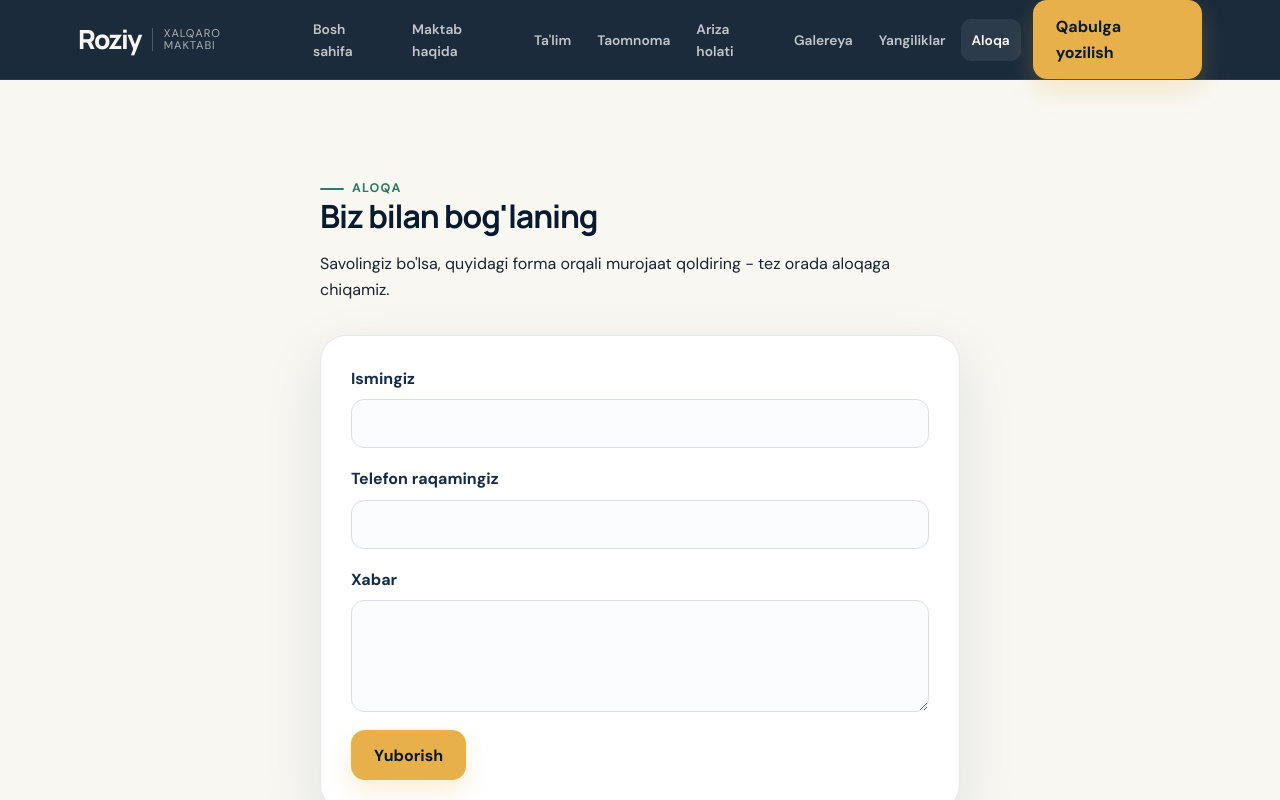
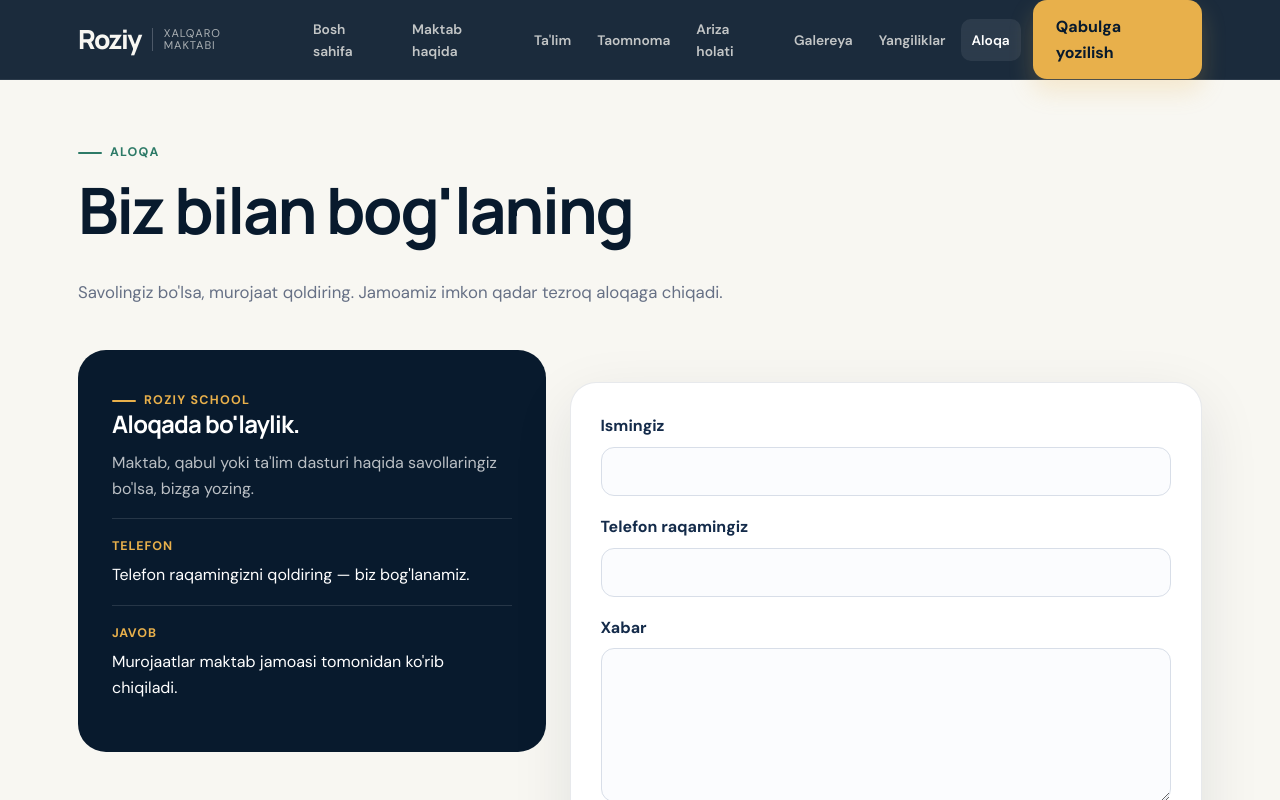
Before and after one commit to nodirbek-code/roziy_school, a React (Vite) app in the folder roziy-frontend/: page /aloqa in a window 1280 px wide. Shown: the top 800 px of the page. Built offline with nearby package versions, Linux system fonts and the light colour scheme; no server answers.

Commit message:
feat: modernize contact page UI

```diff
--- a/roziy-frontend/src/pages/Contact.jsx
+++ b/roziy-frontend/src/pages/Contact.jsx
@@ -4,49 +4,21 @@ import "./form.css";
 
 export default function Contact() {
   const [form, setForm] = useState({ full_name: "", phone: "", message: "" });
-  const [status, setStatus] = useState("idle"); // idle | sending | done | error
-
+  const [status, setStatus] = useState("idle");
   const handleChange = (e) => setForm({ ...form, [e.target.name]: e.target.value });
-
-  const handleSubmit = async (e) => {
-    e.preventDefault();
-    setStatus("sending");
-    try {
-      await sendContactMessage(form);
-      setStatus("done");
-      setForm({ full_name: "", phone: "", message: "" });
-    } catch {
-      setStatus("error");
-    }
-  };
-
-  return (
-    <div className="container section" style={{ maxWidth: 640 }}>
-      <span className="eyebrow">Aloqa</span>
-      <h1>Biz bilan bog'laning</h1>
-      <p>Savolingiz bo'lsa, quyidagi forma orqali murojaat qoldiring - tez orada aloqaga chiqamiz.</p>
-
+  const handleSubmit = async (e) => { e.preventDefault(); setStatus("sending"); try { await sendContactMessage(form); setStatus("done"); setForm({ full_name: "", phone: "", message: "" }); } catch { setStatus("error"); } };
+  return <main className="page-shell"><div className="container">
+    <header className="page-header"><div><span className="eyebrow">Aloqa</span><h1>Biz bilan bog'laning</h1><p>Savolingiz bo'lsa, murojaat qoldiring. Jamoamiz imkon qadar tezroq aloqaga chiqadi.</p></div></header>
+    <div className="contact-layout">
+      <aside className="contact-info"><span className="eyebrow" style={{ color: "var(--color-gold)" }}>Roziy School</span><h2>Aloqada bo'laylik.</h2><p>Maktab, qabul yoki ta'lim dasturi haqida savollaringiz bo'lsa, bizga yozing.</p><div className="contact-info__item"><strong>Telefon</strong><span>Telefon raqamingizni qoldiring — biz bog'lanamiz.</span></div><div className="contact-info__item"><strong>Javob</strong><span>Murojaatlar maktab jamoasi tomonidan ko'rib chiqiladi.</span></div></aside>
       <form className="site-form" onSubmit={handleSubmit}>
-        <label>
-          Ismingiz
-          <input name="full_name" value={form.full_name} onChange={handleChange} required />
-        </label>
-        <label>
-          Telefon raqamingiz
-          <input name="phone" value={form.phone} onChange={handleChange} required />
-        </label>
-        <label>
-          Xabar
-          <textarea name="message" rows={4} value={form.message} onChange={handleChange} required />
-        </label>
-
-        <button className="btn btn--primary" type="submit" disabled={status === "sending"}>
-          {status === "sending" ? "Yuborilmoqda..." : "Yuborish"}
-        </button>
-
+        <label>Ismingiz<input name="full_name" value={form.full_name} onChange={handleChange} required /></label>
+        <label>Telefon raqamingiz<input name="phone" value={form.phone} onChange={handleChange} required /></label>
+        <label>Xabar<textarea name="message" rows={6} value={form.message} onChange={handleChange} required /></label>
+        <button className="btn btn--primary" type="submit" disabled={status === "sending"}>{status === "sending" ? "Yuborilmoqda..." : "Xabar yuborish →"}</button>
         {status === "done" && <p style={{ color: "var(--color-teal)" }}>Xabaringiz yuborildi, rahmat!</p>}
-        {status === "error" && <p style={{ color: "#b3261e" }}>Xatolik yuz berdi, qayta urinib ko'ring.</p>}
+        {status === "error" && <p style={{ color: "#b42318" }}>Xatolik yuz berdi, qayta urinib ko'ring.</p>}
       </form>
     </div>
-  );
+  </div></main>;
 }
```
